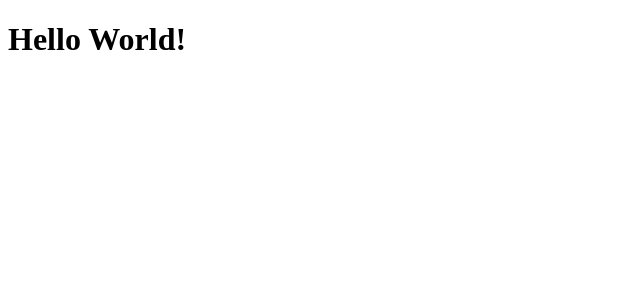
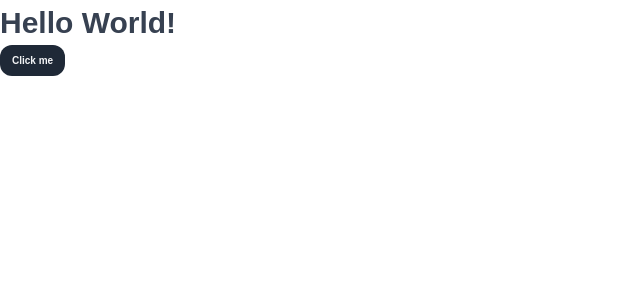
Before and after one commit to ali27-dev/the-wild-oasis, a React (Vite) app: page / in a window 1280 px wide. Shown: the top 300 px of the page, without its empty margins (0-640 px from the left). Built offline with nearby package versions, Linux system fonts and the light colour scheme.

Commit message:
In this project i want to use styled-component CSS for that,I'm install styled-components package and also implemnt little bit styling.And also i'm carete GlobalStyles componet.

```diff
--- a/package.json
+++ b/package.json
@@ -11,7 +11,8 @@
   },
   "dependencies": {
     "react": "^18.2.0",
-    "react-dom": "^18.2.0"
+    "react-dom": "^18.2.0",
+    "styled-components": "^6.3.11"
   },
   "devDependencies": {
     "@types/react": "^18.2.15",
--- a/src/App.jsx
+++ b/src/App.jsx
@@ -1,8 +1,28 @@
+import styled from "styled-components";
+import GlobalStyles from "./styles/GlobalStyles";
+
+const H1 = styled.h1`
+  font-weight: 800;
+  font-size: 30px;
+`;
+const Button = styled.button`
+  font-weight: 800;
+  font-size: 1rem;
+  border: none;
+  padding: 0.8rem 1.2rem;
+  background-color: var(--color-grey-800);
+  color: var(--color-grey-100);
+  border-radius: 1.2rem;
+`;
 function App() {
   return (
-    <div>
-      <h1>Hello World!</h1>
-    </div>
+    <>
+      <GlobalStyles />
+      <div>
+        <H1>Hello World!</H1>
+        <Button>Click me</Button>
+      </div>
+    </>
   );
 }
 
--- /dev/null
+++ b/src/styles/GlobalStyles.jsx
@@ -0,0 +1,189 @@
+import { createGlobalStyle } from "styled-components";
+
+const GlobalStyles = createGlobalStyle`
+
+:root {
+  /* Indigo */
+  --color-brand-50: #eef2ff;
+  --color-brand-100: #e0e7ff;
+  --color-brand-200: #c7d2fe;
+  --color-brand-500: #6366f1;
+  --color-brand-600: #4f46e5;
+  --color-brand-700: #4338ca;
+  --color-brand-800: #3730a3;
+  --color-brand-900: #312e81;
+
+  /* Grey */
+  --color-grey-0: #fff;
+  --color-grey-50: #f9fafb;
+  --color-grey-100: #f3f4f6;
+  --color-grey-200: #e5e7eb;
+  --color-grey-300: #d1d5db;
+  --color-grey-400: #9ca3af;
+  --color-grey-500: #6b7280;
+  --color-grey-600: #4b5563;
+  --color-grey-700: #374151;
+  --color-grey-800: #1f2937;
+  --color-grey-900: #111827;
+
+  --color-blue-100: #e0f2fe;
+  --color-blue-700: #0369a1;
+  --color-green-100: #dcfce7;
+  --color-green-700: #15803d;
+  --color-yellow-100: #fef9c3;
+  --color-yellow-700: #a16207;
+  --color-silver-100: #e5e7eb;
+  --color-silver-700: #374151;
+  --color-indigo-100: #e0e7ff;
+  --color-indigo-700: #4338ca;
+
+  --color-red-100: #fee2e2;
+  --color-red-700: #b91c1c;
+  --color-red-800: #991b1b;
+
+  --backdrop-color: rgba(255, 255, 255, 0.1);
+
+  --shadow-sm: 0 1px 2px rgba(0, 0, 0, 0.04);
+  --shadow-md: 0px 0.6rem 2.4rem rgba(0, 0, 0, 0.06);
+  --shadow-lg: 0 2.4rem 3.2rem rgba(0, 0, 0, 0.12);
+
+  --border-radius-tiny: 3px;
+  --border-radius-sm: 5px;
+  --border-radius-md: 7px;
+  --border-radius-lg: 9px;
+
+  /* For dark mode */
+  --image-grayscale: 0;
+  --image-opacity: 100%;
+}
+
+*,
+*::before,
+*::after {
+  box-sizing: border-box;
+  padding: 0;
+  margin: 0;
+
+  /* Creating animations for dark mode */
+  transition: background-color 0.3s, border 0.3s;
+}
+
+html {
+  font-size: 62.5%;
+}
+
+body {
+  font-family: "Poppins", sans-serif;
+  color: var(--color-grey-700);
+
+  transition: color 0.3s, background-color 0.3s;
+  min-height: 100vh;
+  line-height: 1.5;
+  font-size: 1.6rem;
+}
+
+input,
+button,
+textarea,
+select {
+  font: inherit;
+  color: inherit;
+}
+
+button {
+  cursor: pointer;
+}
+
+*:disabled {
+  cursor: not-allowed;
+}
+
+select:disabled,
+input:disabled {
+  background-color: var(--color-grey-200);
+  color: var(--color-grey-500);
+}
+
+input:focus,
+button:focus,
+textarea:focus,
+select:focus {
+  outline: 2px solid var(--color-brand-600);
+  outline-offset: -1px;
+}
+
+/* Parent selector, finally 😃 */
+button:has(svg) {
+  line-height: 0;
+}
+
+a {
+  color: inherit;
+  text-decoration: none;
+}
+
+ul {
+  list-style: none;
+}
+
+p,
+h1,
+h2,
+h3,
+h4,
+h5,
+h6 {
+  overflow-wrap: break-word;
+  hyphens: auto;
+}
+
+img {
+  max-width: 100%;
+
+  /* For dark mode */
+  filter: grayscale(var(--image-grayscale)) opacity(var(--image-opacity));
+}
+
+/*
+FOR DARK MODE
+
+--color-grey-0: #18212f;
+--color-grey-50: #111827;
+--color-grey-100: #1f2937;
+--color-grey-200: #374151;
+--color-grey-300: #4b5563;
+--color-grey-400: #6b7280;
+--color-grey-500: #9ca3af;
+--color-grey-600: #d1d5db;
+--color-grey-700: #e5e7eb;
+--color-grey-800: #f3f4f6;
+--color-grey-900: #f9fafb;
+
+--color-blue-100: #075985;
+--color-blue-700: #e0f2fe;
+--color-green-100: #166534;
+--color-green-700: #dcfce7;
+--color-yellow-100: #854d0e;
+--color-yellow-700: #fef9c3;
+--color-silver-100: #374151;
+--color-silver-700: #f3f4f6;
+--color-indigo-100: #3730a3;
+--color-indigo-700: #e0e7ff;
+
+--color-red-100: #fee2e2;
+--color-red-700: #b91c1c;
+--color-red-800: #991b1b;
+
+--backdrop-color: rgba(0, 0, 0, 0.3);
+
+--shadow-sm: 0 1px 2px rgba(0, 0, 0, 0.4);
+--shadow-md: 0px 0.6rem 2.4rem rgba(0, 0, 0, 0.3);
+--shadow-lg: 0 2.4rem 3.2rem rgba(0, 0, 0, 0.4);
+
+--image-grayscale: 10%;
+--image-opacity: 90%;
+*/
+
+`;
+
+export default GlobalStyles;
```
Also changed, not shown: 1 other file (tests, documents, lock files or other folders).
